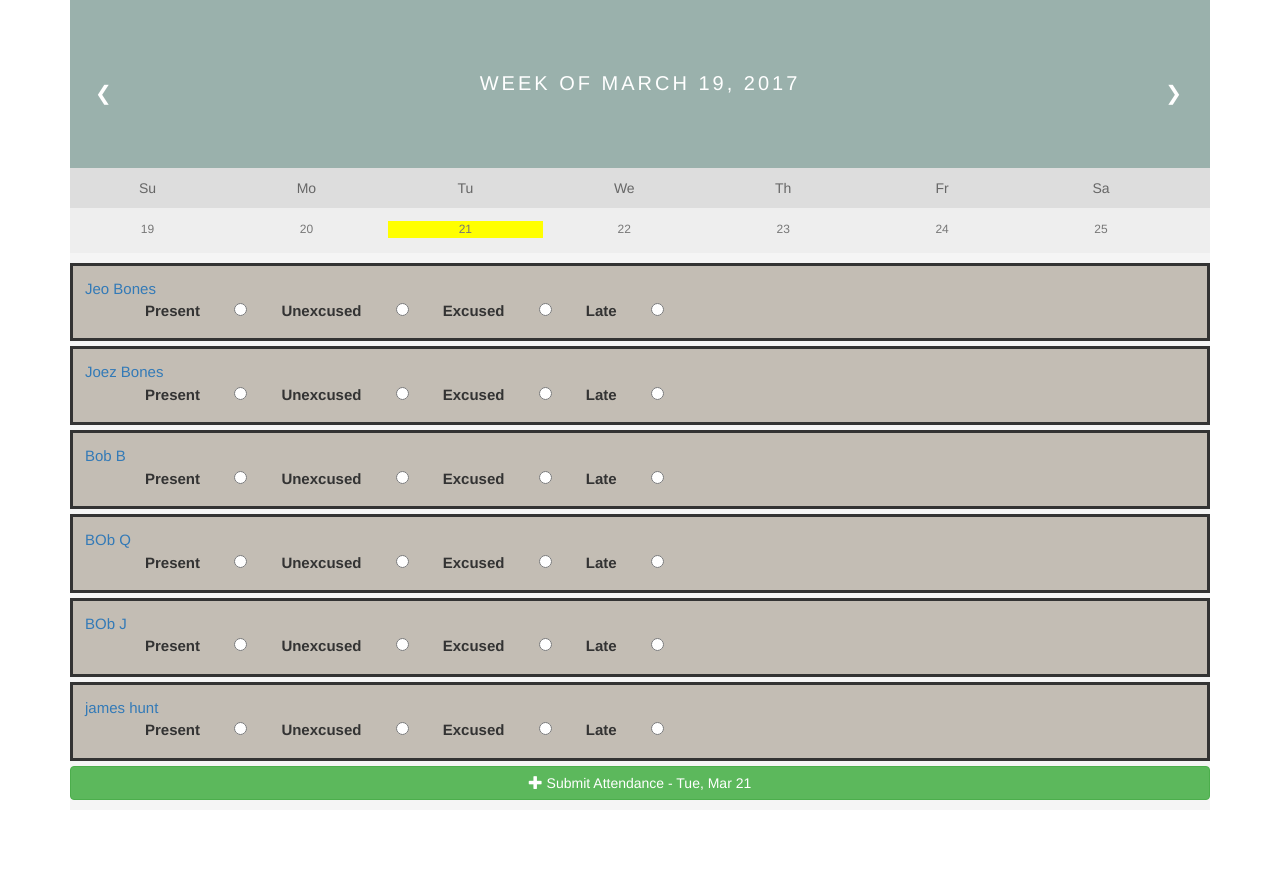
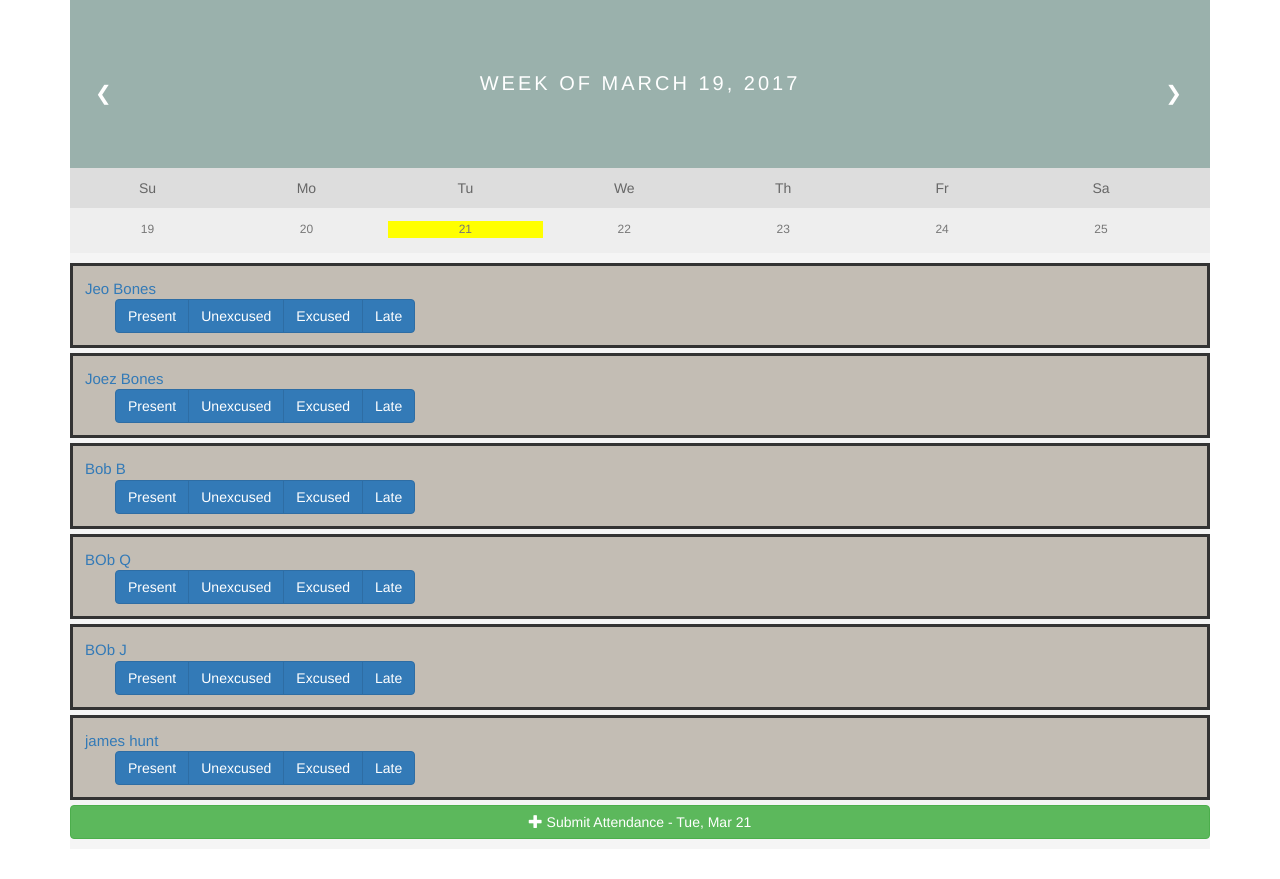
Before and after one commit to freddie71010/AttendanceApp, a Django app: a page that uses mysite/attendance/templates/attendance/cohort_detail.html in a window 1280 px wide. Shown: the part 512-1391 px from the top of the page. Before the commit the page ends 1312 px from the top, so only its background shows below. Run offline with Django 3.2, Linux system fonts and the light colour scheme; a user stored in the database is signed in; data comes from the database, SQL or seed files in the repository; some libraries are stand-ins or nearby versions.

Commit message:
redesign radio buttons into clickable buttons

```diff
--- a/mysite/attendance/templates/attendance/cohort_detail.html
+++ b/mysite/attendance/templates/attendance/cohort_detail.html
@@ -71,14 +71,20 @@
 			<a class="username" id="{{member.username}}" href="/profile/{{member.username}}">{{member.first_name}} {{member.last_name}}</a>
 		</div>
 		<form method = 'post' class="student-radio-tags" id="{{member.username}}">{% csrf_token %}
-			<label>Present</label>
-			<input type="radio" class="radio" name="student-attendance" value="present">
-			<label>Unexcused</label>
-			<input type="radio" class="radio" name="student-attendance" value="unexcused">
-			<label>Excused</label>
-			<input type="radio" class="radio" name="student-attendance" value="excused">
-			<label>Late</label>
-			<input type="radio" class="radio" name="student-attendance" value="late">
+			<div class="btn-group" data-toggle="buttons">
+				<label class="btn btn-primary">
+					<input type="radio" class="radio" name="student-attendance" autocomplete="off" value="present">Present
+				</label>
+				<label class="btn btn-primary">
+					<input type="radio" class="radio" name="student-attendance" autocomplete="off" value="unexcused">Unexcused
+				</label>
+				<label class="btn btn-primary">
+					<input type="radio" class="radio" name="student-attendance" autocomplete="off" value="excused">Excused
+				</label>
+				<label class="btn btn-primary">
+					<input type="radio" class="radio" name="student-attendance" autocomplete="off" value="late">Late
+				</label>
+				</div>
 		</form>
   	</li>
 {% endfor %}
--- a/mysite/attendance/views.py
+++ b/mysite/attendance/views.py
@@ -185,7 +185,7 @@ class Attendance(View):
 		print("Grab Attendance data".center(60, '='))
 		for k, v in list(data.items()):
 			name = k
-			status = data[name]
+			# status = data[name]
 			if name[0:7] != 'student':
 				del data[k]
 				pass
```
Also changed, not shown: mysite/static/js/main.js (+26 -20 lines).
